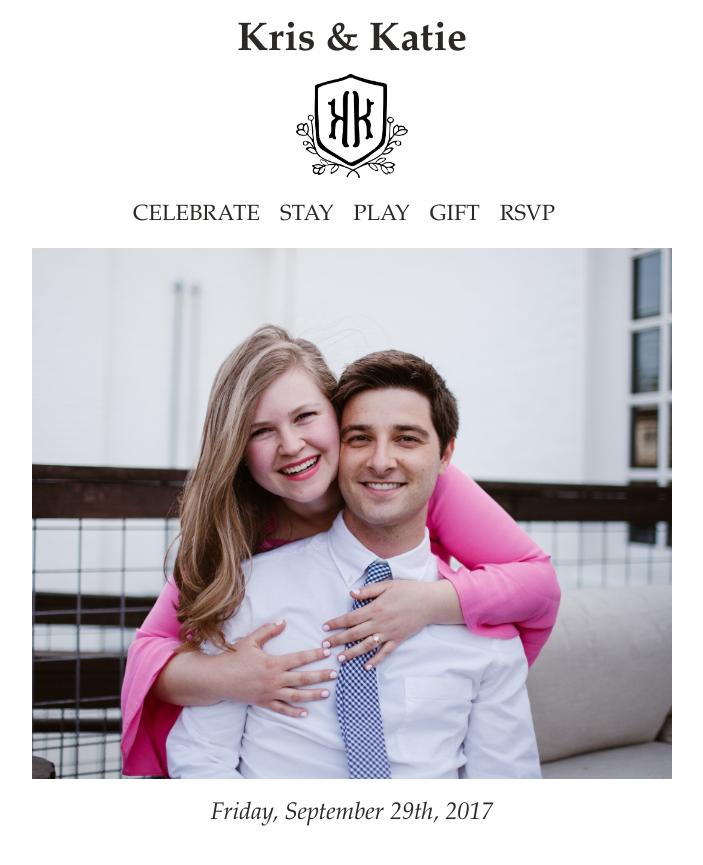
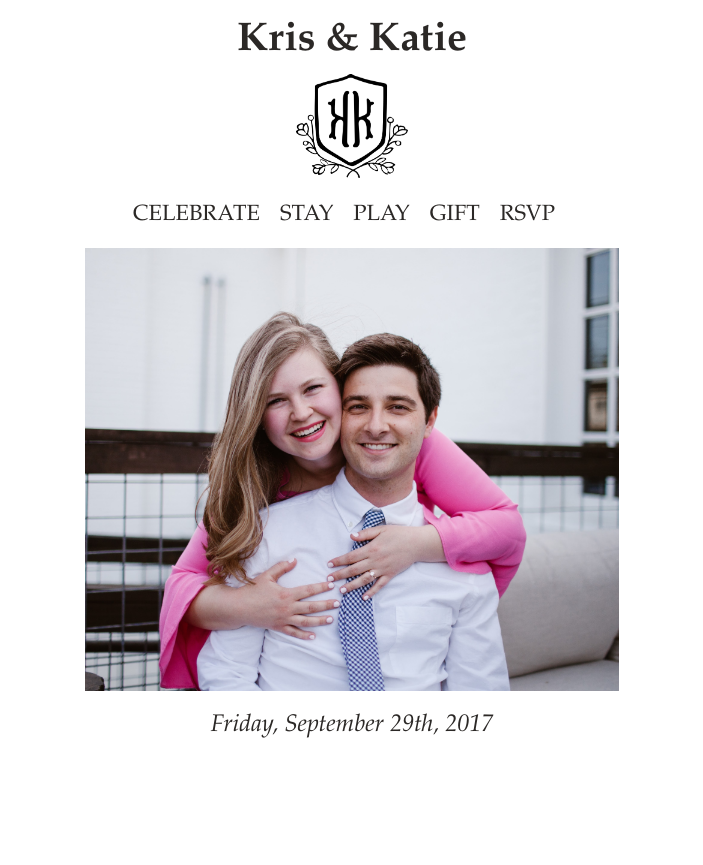
Before and after one commit to KrisPlunkett/krisandkatie, a Jekyll site: the page built from index.md, in a window 1280 px wide. Shown: the top 865 px of the page, without its empty margins (288-991 px from the left). Built offline with Jekyll 4.4.1, drawn with Linux system fonts in a browser that asks for light colours.

Commit message:
Move the cropped image in a bit to keep the date at the bottom

```diff
--- a/_layouts/home.html
+++ b/_layouts/home.html
@@ -8,7 +8,7 @@
 {% include header.html %}
 
 <div class="center mt-2">
-    <img class="home-image col-6 home-image" src='{{ "/assets/images/pages/home_crop.jpg" | prepend: full_base_url }}'>
+    <img class="home-image col-5" src='{{ "/assets/images/pages/home_crop.jpg" | prepend: full_base_url }}'>
     <p id="date" class="h3 font-smoothing italic mt-1">Friday, September 29th, 2017</p>
 </div>
 
```
